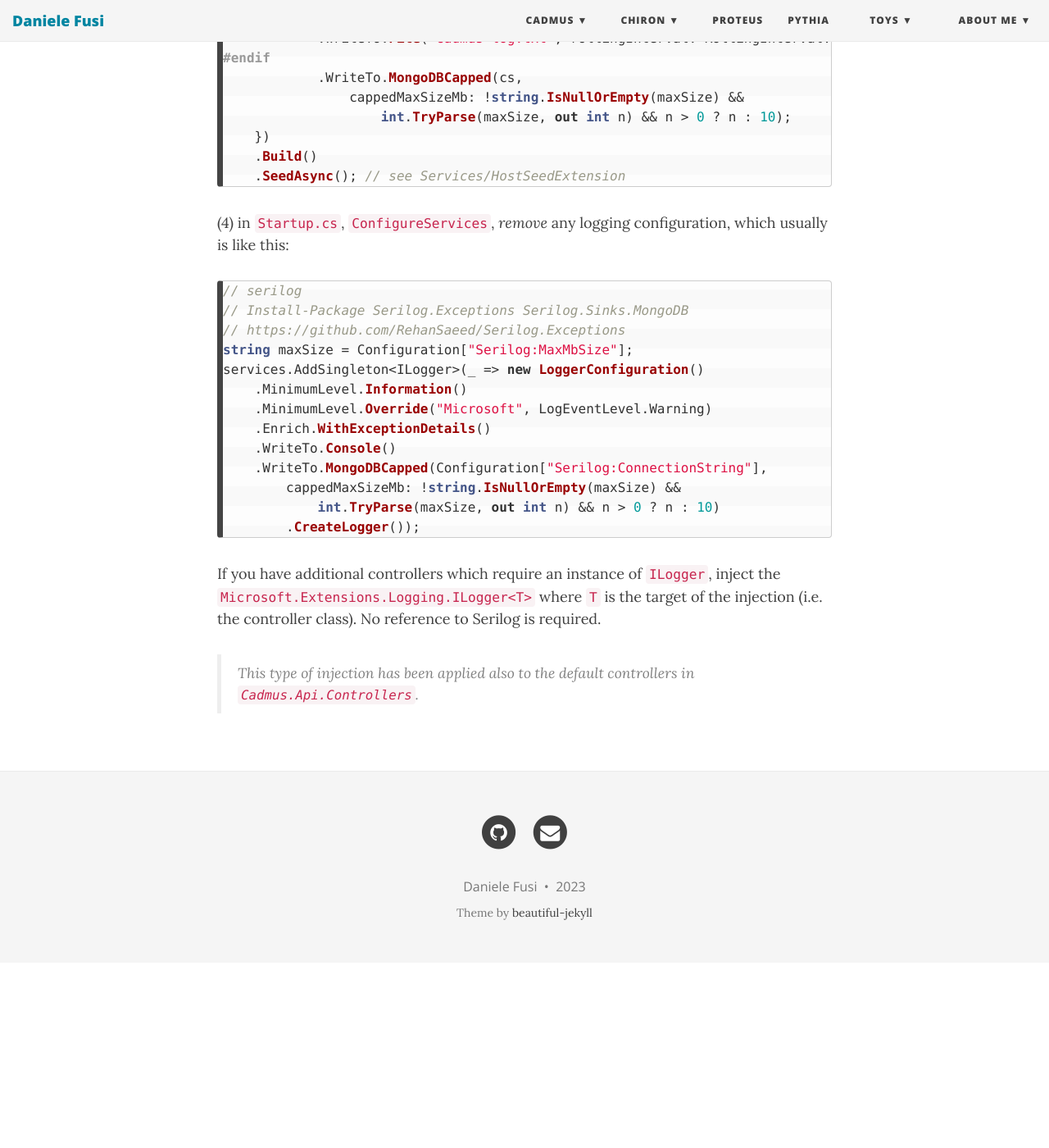
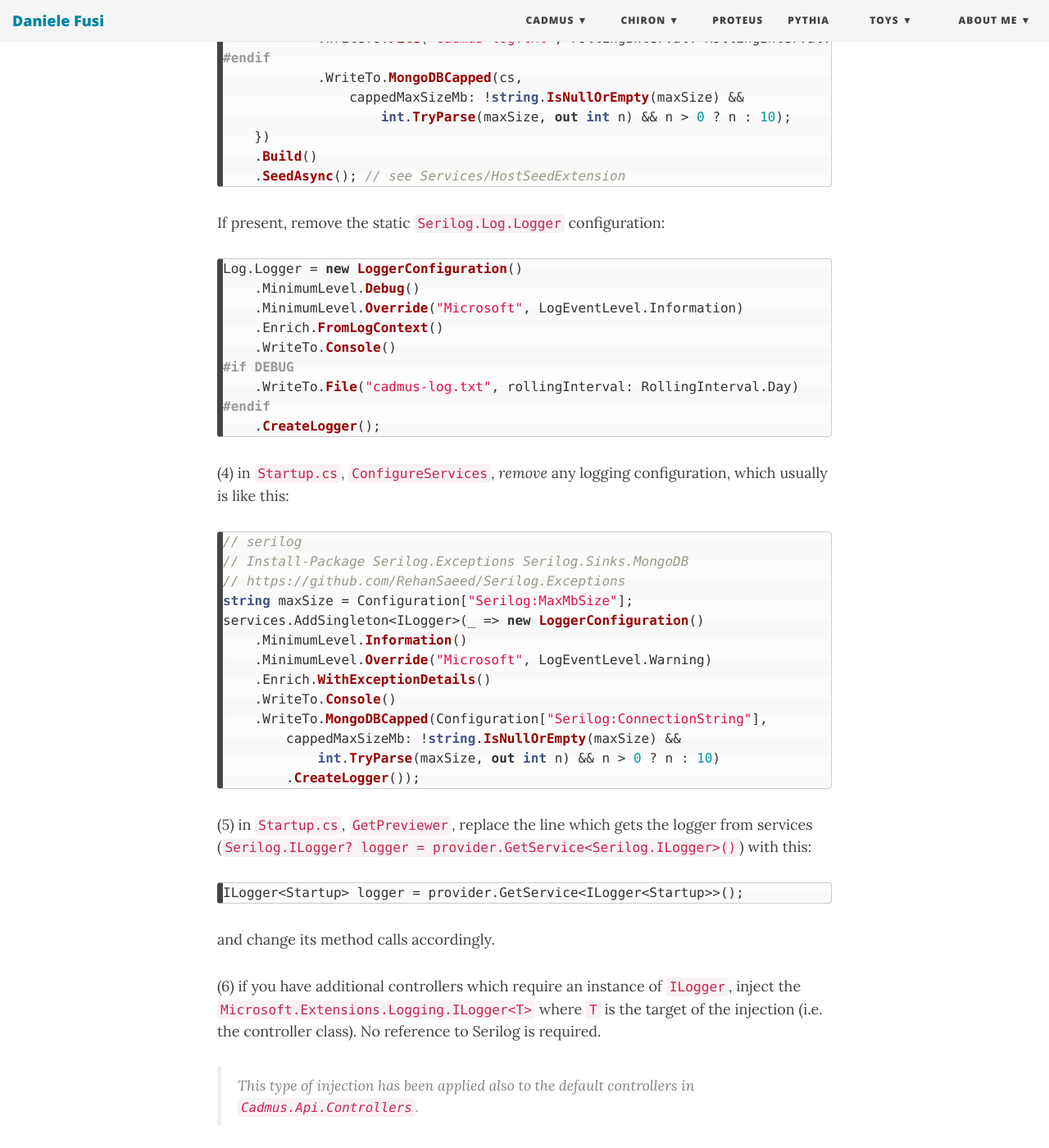
Before and after one commit to Myrmex/overview, a Jekyll site: the page built from cadmus/dev/history/b-logging.md, in a window 1280 px wide and 1400 px high, scrolled down 1485 px. Shown: the whole window at 82% size. Built offline with Jekyll 4.4.1, drawn with Linux system fonts in a browser that asks for light colours; nearby versions of some CDN libraries; before the commit the page ends 2659 px from its top, so only the background shows below that.

Commit message:
Update b-logging.md

````diff
--- a/cadmus/dev/history/b-logging.md
+++ b/cadmus/dev/history/b-logging.md
@@ -37,7 +37,7 @@ var host = await CreateHostBuilder(args)
     .UseSerilog((hostingContext, loggerConfiguration) =>
     {
         string cs = hostingContext.Configuration
-            .GetConnectionString("Log");
+            .GetConnectionString("Log")!;
         var maxSize = hostingContext.Configuration["Serilog:MaxMbSize"];
 
         loggerConfiguration
@@ -51,6 +51,20 @@ var host = await CreateHostBuilder(args)
     })
     .Build()
     .SeedAsync(); // see Services/HostSeedExtension
+```
+
+If present, remove the static `Serilog.Log.Logger` configuration:
+
+```cs
+Log.Logger = new LoggerConfiguration()
+    .MinimumLevel.Debug()
+    .MinimumLevel.Override("Microsoft", LogEventLevel.Information)
+    .Enrich.FromLogContext()
+    .WriteTo.Console()
+#if DEBUG
+    .WriteTo.File("cadmus-log.txt", rollingInterval: RollingInterval.Day)
+#endif
+    .CreateLogger();
 ```
 
 (4) in `Startup.cs`, `ConfigureServices`, _remove_ any logging configuration, which usually is like this:
@@ -71,6 +85,14 @@ services.AddSingleton<ILogger>(_ => new LoggerConfiguration()
         .CreateLogger());
 ```
 
-If you have additional controllers which require an instance of `ILogger`, inject the `Microsoft.Extensions.Logging.ILogger<T>` where `T` is the target of the injection (i.e. the controller class). No reference to Serilog is required.
+(5) in `Startup.cs`, `GetPreviewer`, replace the line which gets the logger from services (`Serilog.ILogger? logger = provider.GetService<Serilog.ILogger>()`) with this:
+
+```cs
+ILogger<Startup> logger = provider.GetService<ILogger<Startup>>();
+```
+
+and change its method calls accordingly.
+
+(6) if you have additional controllers which require an instance of `ILogger`, inject the `Microsoft.Extensions.Logging.ILogger<T>` where `T` is the target of the injection (i.e. the controller class). No reference to Serilog is required.
 
 >This type of injection has been applied also to the default controllers in `Cadmus.Api.Controllers`.
````
